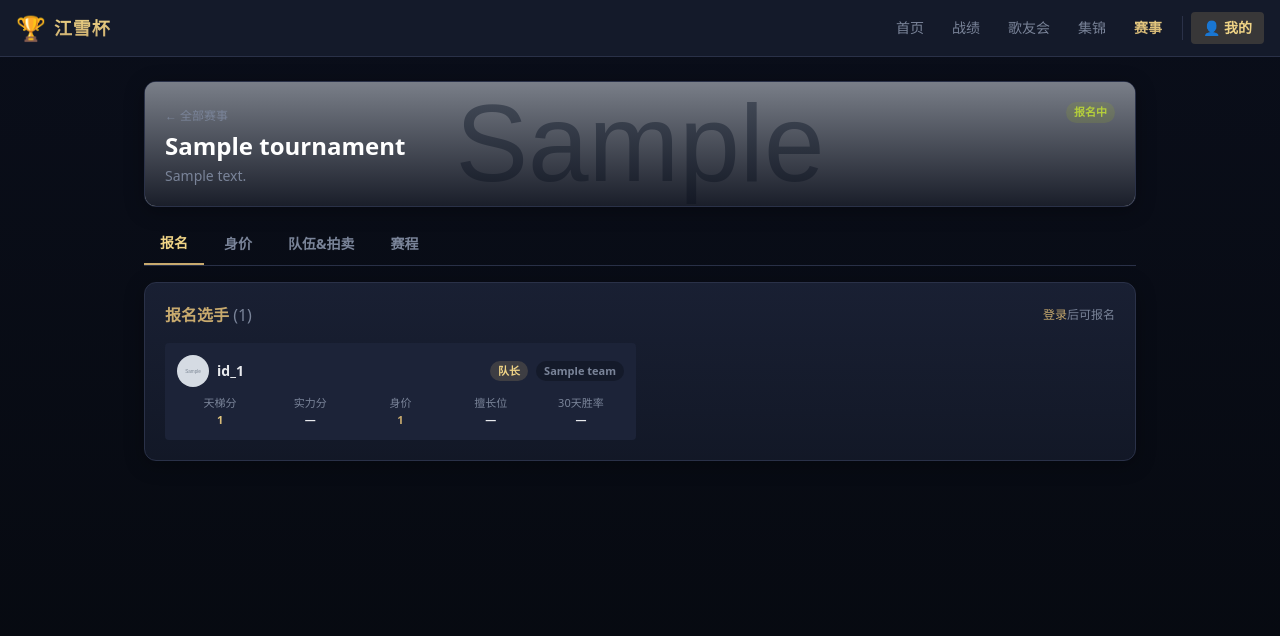
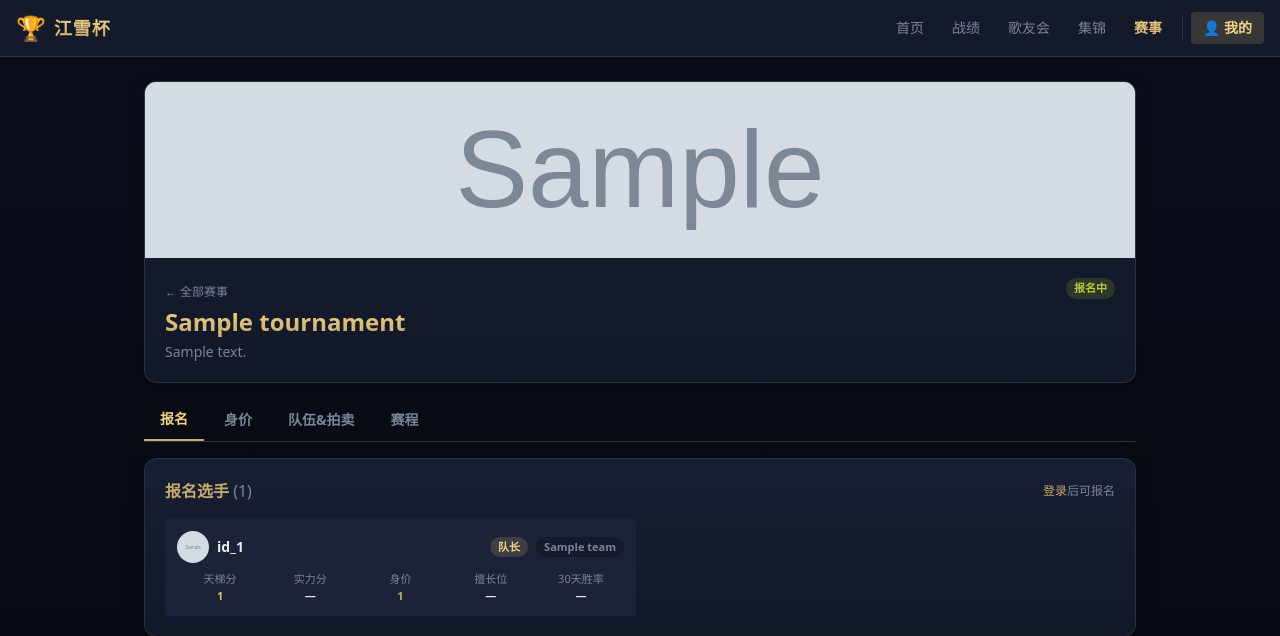
Before and after one commit to xsy-sinco/jiangxue, a Flask app: page /tournament/1 in a window 1280 px wide. Shown: the top 636 px of the page. Run offline with Flask 3, Linux system fonts and the light colour scheme; tables that the repository leaves empty hold one stand-in row (values such as "Sample post"); grey boxes marked "Sample" are stand-in pictures; a database or web service that is not in the repository returns one stand-in record (values such as "Sample title"); data that the repository does not hold is empty.

Commit message:
fix: 赛事封面卡片塌高/不渲染；本地开发开启模板热重载
封面之前用 CSS 背景图 + 内容绝对定位 + 静态 min-height，min-height 与 Alpine :style
冲突被覆盖，卡片塌成一条窄边、图文都不显示。改为用 <img class="object-cover"> 撑出
高度：列表卡文字浮在底部渐变蒙版上，详情页封面做顶部横幅。稳定可靠、不依赖 :style。

另：serve.py 本地启动开启 TEMPLATES_AUTO_RELOAD（改模板刷新即生效，免重启）；
DEV=1 时再开 debug + 代码热重载。gunicorn 生产入口不走 main()，不受影响。

Co-Authored-By: Claude Opus 4.7 (1M context) <noreply@anthropic.com>

```diff
--- a/web/app.py
+++ b/web/app.py
@@ -334,9 +334,14 @@ def main() -> None:
     init_app()
     host = os.environ.get("HOST", "127.0.0.1")
     port = int(os.environ.get("PORT", "5000"))
-    print(f"\n🎮 内战数据网页已启动")
+    # 本地开发：模板改了刷新即生效，不用重启（gunicorn 生产入口不走这里，不受影响）。
+    app.config["TEMPLATES_AUTO_RELOAD"] = True
+    # DEV=1 时开 Flask debug + 代码热重载（改 .py 也自动重启）。注意 debug 会暴露调试器，
+    # 只在本机 127.0.0.1 用；对外开放(HOST=0.0.0.0)时别开 DEV。
+    dev = os.environ.get("DEV") == "1"
+    print(f"\n🎮 内战数据网页已启动" + ("（DEV 热重载）" if dev else ""))
     print(f"   浏览器打开 → http://{host}:{port}\n")
-    app.run(host=host, port=port, debug=False)
+    app.run(host=host, port=port, debug=dev, use_reloader=dev)
 
 
 # gunicorn 直接导入 `web.app:app` 时，模块加载即触发 init（生产入口）
--- a/web/templates/tournament.html
+++ b/web/templates/tournament.html
@@ -41,14 +41,16 @@
 
   <template x-if="t">
     <div>
-      <!-- 头部（有封面图就做背景） -->
-      <header class="panel mb-4 relative overflow-hidden">
-        <div class="p-5 relative" style="min-height:120px"
-             :style="t.cover_url ? `background-image:linear-gradient(180deg, rgba(10,14,26,.45), rgba(10,14,26,.92)), url('${coverSrc(t.cover_url)}'); background-size:cover; background-position:center;` : ''">
+      <!-- 头部（有封面图就在顶部显示横幅） -->
+      <header class="panel mb-4 overflow-hidden">
+        <template x-if="t.cover_url">
+          <img :src="coverSrc(t.cover_url)" class="w-full h-44 object-cover" />
+        </template>
+        <div class="p-5">
           <div class="flex items-start justify-between gap-3">
             <div class="min-w-0">
               <a href="/tournaments" class="text-xs text-muted hover:text-gold">← 全部赛事</a>
-              <h1 class="text-2xl font-black mt-1 truncate" :class="t.cover_url?'text-white':'gold-text'" x-text="t.name"></h1>
+              <h1 class="text-2xl font-black gold-text mt-1 truncate" x-text="t.name"></h1>
               <p class="text-sm text-muted mt-1" x-show="t.description" x-text="t.description"></p>
             </div>
             <span class="badge shrink-0" :class="statusClass(t.status)" x-text="statusLabel(t.status)"></span>
```
Also changed, not shown: web/templates/tournaments.html (+7 -7 lines).
